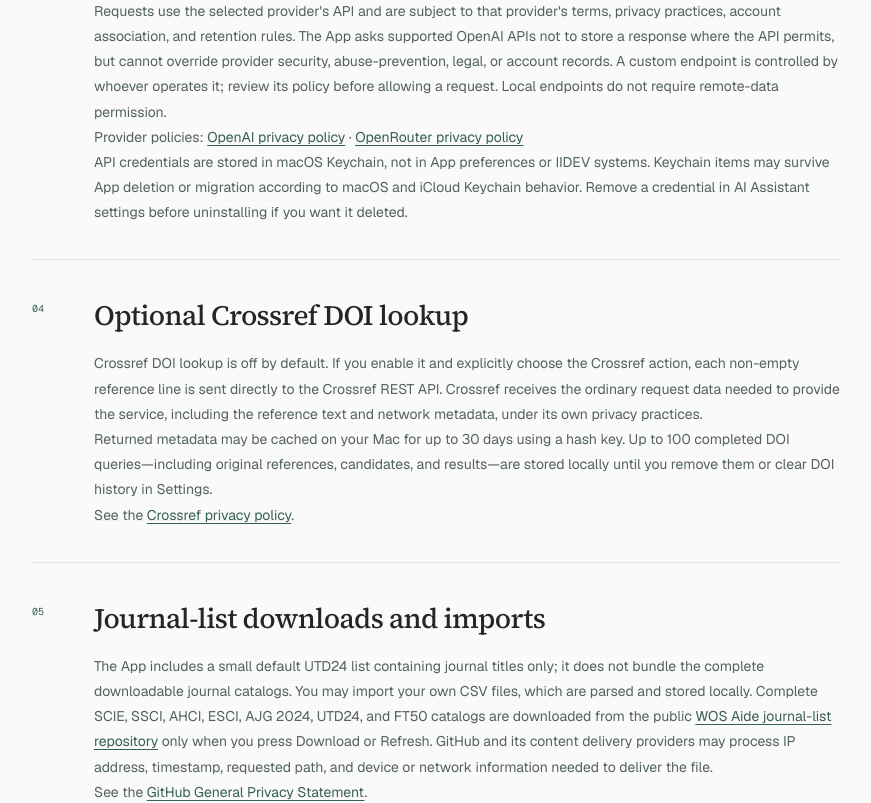
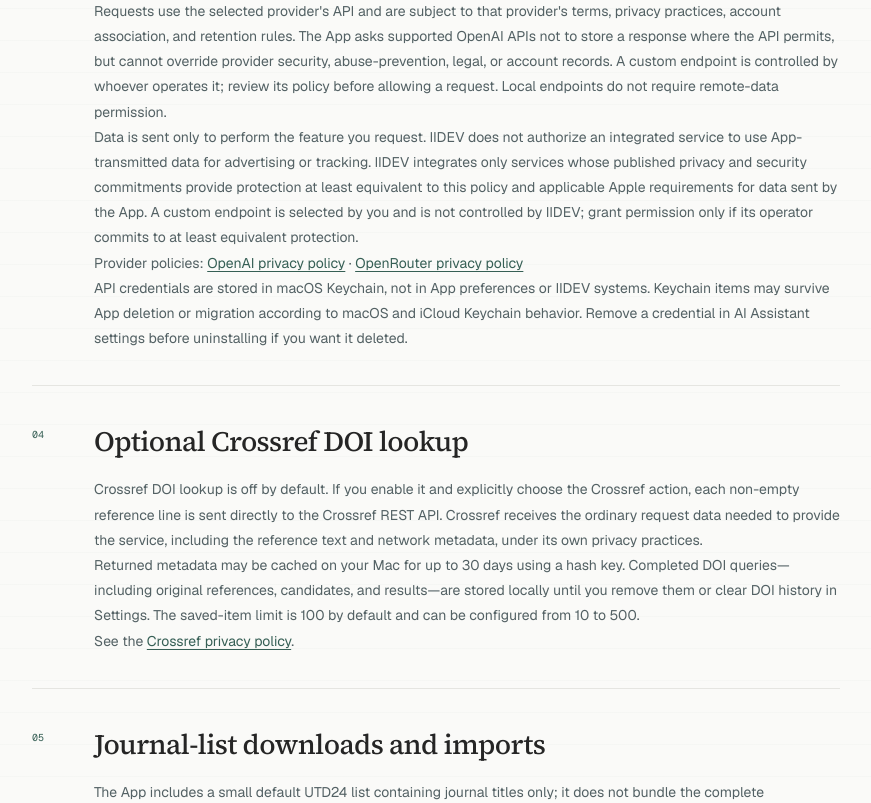
Before and after one commit to wosaide/wosaide-bar-site, a Next.js app: page /privacy in a window 1280 px wide. Shown: the part 1560-2363 px from the top of the page, without its empty margins (354-1225 px from the left). Built offline with nearby package versions, Linux system fonts and the light colour scheme.

Commit message:
Align legal pages with release data practices

```diff
--- a/app/_lib/site-copy.ts
+++ b/app/_lib/site-copy.ts
@@ -134,7 +134,7 @@
         badge: "Journal catalogs",
         title: "Current lists, installed only when you need them",
         description:
-          "Download or replace SCIE, SSCI, AHCI, ESCI, AJG 2024, UTD24, and FT50 CSV lists. Files are validated, indexed, and matched locally.",
+          "Import your own SCIE, SSCI, AHCI, ESCI, or AJG 2024 CSV. Download UTD24 and FT50 title lists on request. Files are validated, indexed, and matched locally.",
         stat: "7 sources · local CSV processing",
         imageAlt: "WOS Aide Bar journal catalog manager",
       },
@@ -296,7 +296,7 @@
         badge: "期刊目录",
         title: "只在需要时安装最新清单",
         description:
-          "下载或替换 SCIE、SSCI、AHCI、ESCI、AJG 2024、UTD24 与 FT50 CSV；所有文件都在本机验证、索引与匹配。",
+          "导入你自行取得的 SCIE、SSCI、AHCI、ESCI 或 AJG 2024 CSV；UTD24 与 FT50 名称清单可按需下载。所有文件都在本机验证、索引与匹配。",
         stat: "7 个来源 · 本地 CSV 处理",
         imageAlt: "WOS Aide Bar 期刊目录管理器",
       },
@@ -442,7 +442,7 @@
         badge: "期刊目錄",
         title: "只在需要時安裝最新清單",
         description:
-          "下載或替換 SCIE、SSCI、AHCI、ESCI、AJG 2024、UTD24 與 FT50 CSV；所有檔案都在本機驗證、索引與配對。",
+          "匯入你自行取得的 SCIE、SSCI、AHCI、ESCI 或 AJG 2024 CSV；UTD24 與 FT50 名稱清單可按需下載。所有檔案都在本機驗證、索引與配對。",
         stat: "7 個來源 · 本機 CSV 處理",
         imageAlt: "WOS Aide Bar 期刊目錄管理器",
       },
--- a/app/privacy/page.tsx
+++ b/app/privacy/page.tsx
@@ -13,7 +13,7 @@
       eyebrow="Legal · Privacy"
       title="Privacy Policy"
       intro="WOS Aide Bar has no developer account system, advertising, tracking, or developer-operated analytics. Most data stays on your Mac. Optional features contact clearly identified third-party services only when you choose to use them."
-      updated="Effective July 26, 2026"
+      updated="Effective July 27, 2026"
       chinese={
         <>
           <h2>隐私政策摘要</h2>
@@ -33,7 +33,7 @@
           </p>
           <h3>Crossref 与期刊 CSV</h3>
           <p>
-            Crossref DOI 查询默认关闭。启用并主动选择后，参考文献文字会直接发送给 Crossref；返回结果可在本机缓存最多 30 天，最多 100 次已完成查询及原始文献会保存在本机，直至你删除。App 内置一个仅含期刊名称的小型 UTD24 默认列表；完整的 SCIE、SSCI、AHCI、ESCI、AJG 2024、UTD24 与 FT50 目录仅在你点击下载或刷新时从 GitHub 获取。GitHub 或其 CDN 会像处理普通网络请求一样看到 IP、时间及请求信息。你自行导入的 CSV 只在本机解析，不会上传。
+            Crossref DOI 查询默认关闭。启用并主动选择后，参考文献文字会直接发送给 Crossref；返回结果可在本机缓存最多 30 天。已完成查询及原始文献会在本机保留至你删除；保存上限默认为 100，可在设置中调整为 10 至 500。App 内置一个仅含期刊名称的小型 UTD24 默认列表；SCIE、SSCI、AHCI、ESCI 与 AJG 2024 仅支持导入你自行合法取得的 CSV。UTD24 与 FT50 只在你点击下载或刷新时从 GitHub 获取。GitHub 或其 CDN 会像处理普通网络请求一样看到 IP、时间及请求信息。导入的 CSV 只在本机解析，不会上传。
           </p>
           <h3>购买、网站与联系</h3>
           <p>
@@ -111,6 +111,16 @@
           a request. Local endpoints do not require remote-data permission.
         </p>
         <p>
+          Data is sent only to perform the feature you request. IIDEV does not
+          authorize an integrated service to use App-transmitted data for
+          advertising or tracking. IIDEV integrates only services whose
+          published privacy and security commitments provide protection at
+          least equivalent to this policy and applicable Apple requirements
+          for data sent by the App. A custom endpoint is selected by you and is
+          not controlled by IIDEV; grant permission only if its operator
+          commits to at least equivalent protection.
+        </p>
+        <p>
           Provider policies:{" "}
           <a href="https://openai.com/policies/privacy-policy/">
             OpenAI privacy policy
@@ -136,9 +146,10 @@
         </p>
         <p>
           Returned metadata may be cached on your Mac for up to 30 days using a
-          hash key. Up to 100 completed DOI queries—including original
-          references, candidates, and results—are stored locally until you
-          remove them or clear DOI history in Settings.
+          hash key. Completed DOI queries—including original references,
+          candidates, and results—are stored locally until you remove them or
+          clear DOI history in Settings. The saved-item limit is 100 by default
+          and can be configured from 10 to 500.
         </p>
         <p>
           See the{" "}
@@ -154,8 +165,10 @@
           The App includes a small default UTD24 list containing journal titles
           only; it does not bundle the complete downloadable journal catalogs.
           You may import your own CSV files, which are parsed and stored
-          locally. Complete SCIE, SSCI, AHCI, ESCI, AJG 2024, UTD24, and FT50
-          catalogs are downloaded from the public{" "}
+          locally. SCIE, SSCI, AHCI, ESCI, and AJG 2024 are available only
+          through user-selected CSV import; you are responsible for obtaining
+          and using those files lawfully. UTD24 and FT50 journal-title lists
+          can be downloaded from the public{" "}
           <a href="https://github.com/wosaide/wosaide-journal-lists">
             WOS Aide journal-list repository
           </a>{" "}
--- a/app/support/page.tsx
+++ b/app/support/page.tsx
@@ -31,7 +31,7 @@
   },
   {
     q: "How do I add journal catalogs?",
-    a: "Open Settings → Journal Lists. Import a current Web of Science CSV you obtained from Clarivate, or optionally download the attributed UTD24 and FT50 title lists from GitHub. No commercial catalog is bundled.",
+    a: "Open Settings → Journal Lists. Import a SCIE, SSCI, AHCI, ESCI, or AJG 2024 CSV you obtained and may lawfully use. UTD24 and FT50 title lists can be downloaded from GitHub on request. No commercial catalog is bundled.",
   },
 ];
 
--- a/app/terms/page.tsx
+++ b/app/terms/page.tsx
@@ -13,7 +13,7 @@
       eyebrow="Legal · Terms"
       title="Terms of Use"
       intro="These terms supplement Apple’s Standard EULA and explain WOS Aide Bar’s independent role, optional external features, journal-list sources, and voluntary support purchases."
-      updated="Effective July 26, 2026"
+      updated="Effective July 27, 2026"
       chinese={
         <>
           <h2>使用条款摘要</h2>
@@ -26,7 +26,7 @@
           </p>
           <h3>期刊名单与内容权利</h3>
           <p>
-            App 不内置商业期刊数据库。你须确保自己有权导入和使用所选 CSV。可选 UTD24 与 FT50 清单仅用于名称识别和互操作，相关名称、商标及第三方资料归各权利人所有。
+            App 不内置商业期刊数据库。SCIE、SSCI、AHCI、ESCI 与 AJG 2024 仅支持用户自行导入；你须确保有权取得和使用所选 CSV。可选 UTD24 与 FT50 名称清单可按需从项目 GitHub 下载，仅用于名称识别和互操作。相关名称、商标及第三方资料归各权利人所有。
           </p>
           <h3>自愿支持购买</h3>
           <p>
@@ -99,10 +99,11 @@
       <LegalSection number="05" title="Journal-list sources and rights">
         <p>
           No commercial Web of Science journal database is bundled with the
-          App. Core Collection CSV files are user-supplied and processed
-          locally. Optional UTD24 and FT50 journal-title lists may be downloaded
-          from the project&apos;s public GitHub repository for identification
-          and interoperability.
+          App. SCIE, SSCI, AHCI, ESCI, and AJG 2024 CSV files are user-supplied
+          and processed locally; you are responsible for obtaining and using
+          them lawfully. Optional UTD24 and FT50 journal-title lists may be
+          downloaded from the project&apos;s public GitHub repository for
+          identification and interoperability.
         </p>
         <p>
           Third-party list names, journal names, marks, and source materials
```
